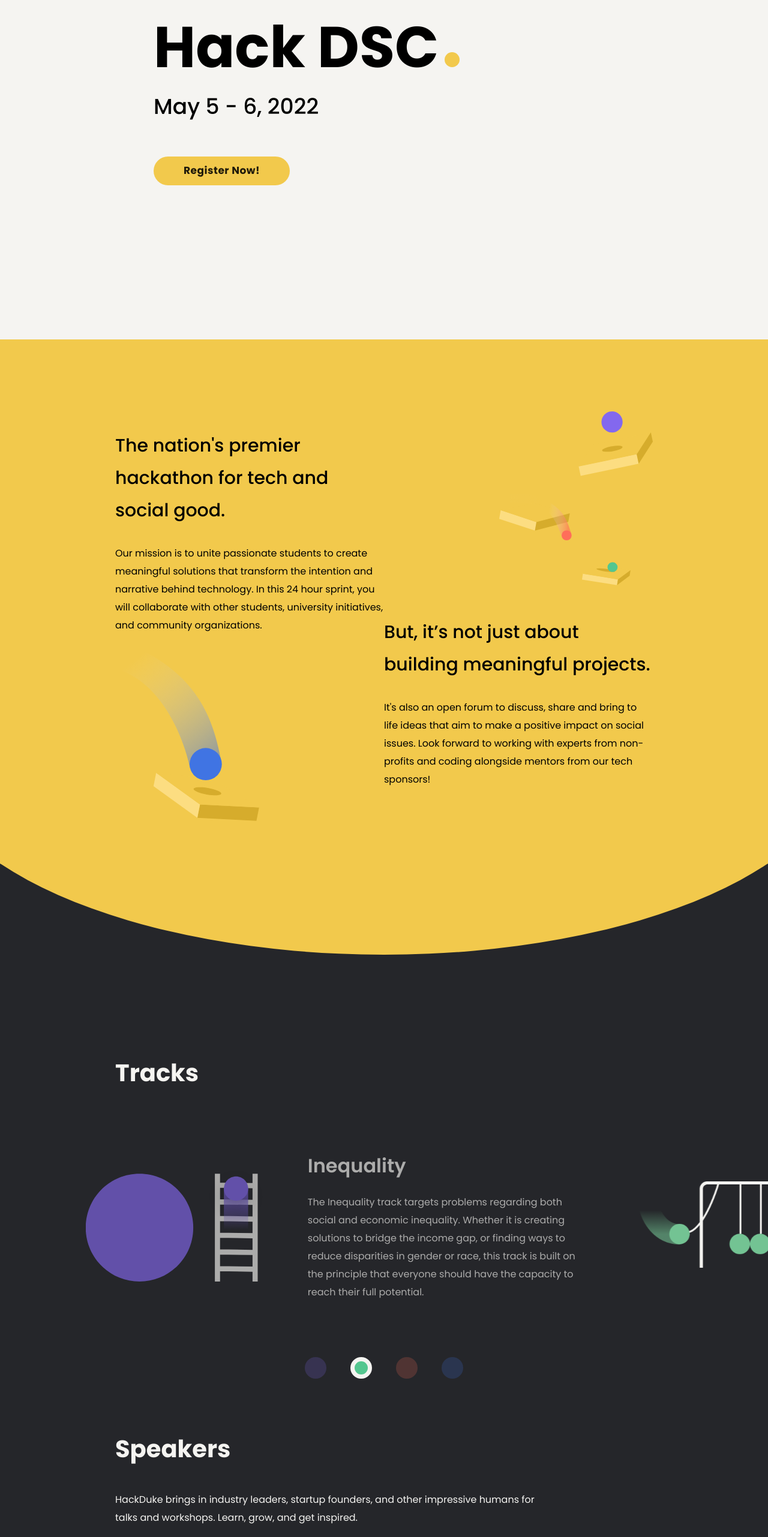
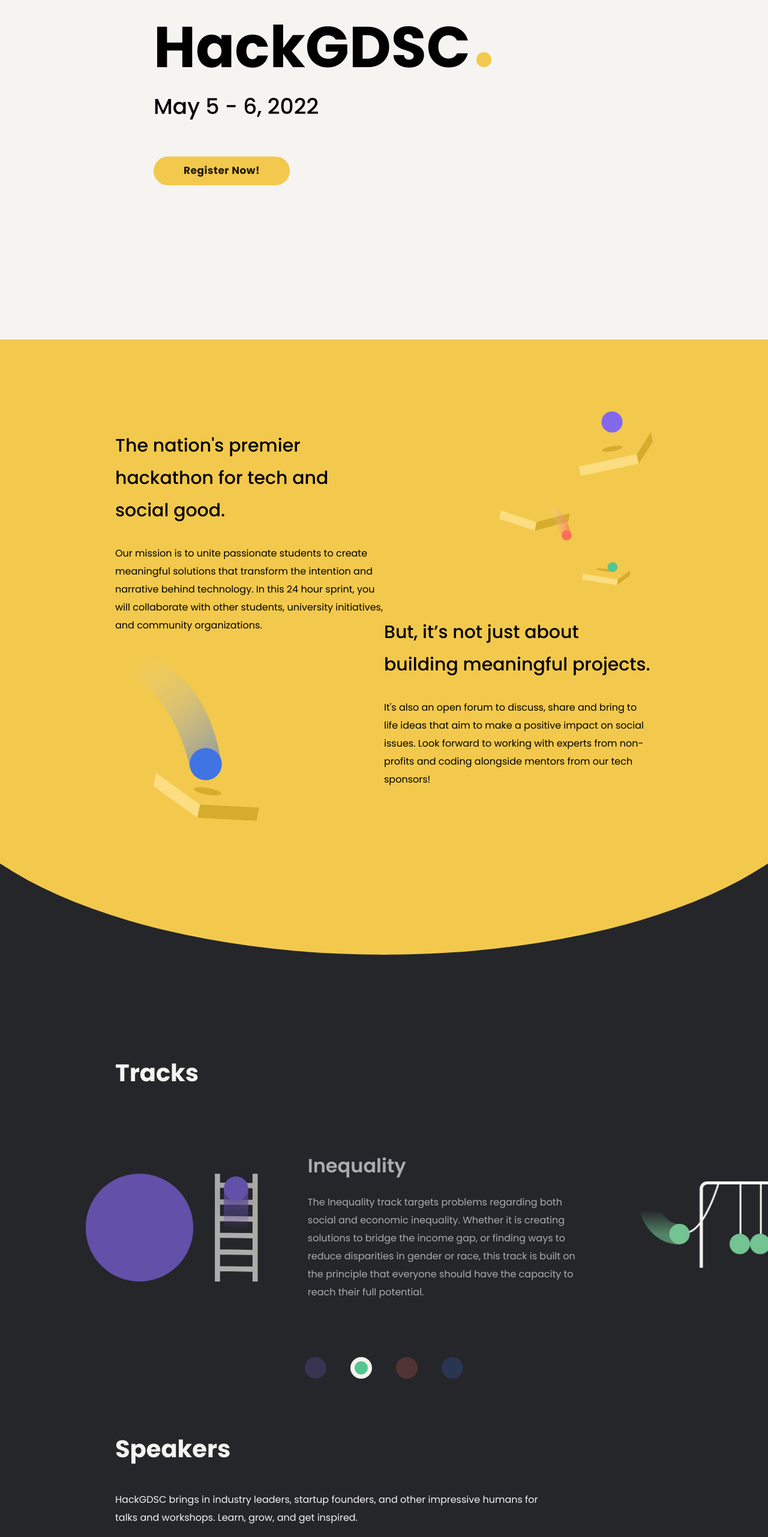
Before and after one commit to GDGCVITBHOPAL/summerfest, a React (Create React App) app: page / in a window 1280 px wide. Shown: the part 234-2797 px from the top of the page at 60% size. Built offline with nearby package versions, Linux system fonts and the light colour scheme.

Commit message:
branding changes

```diff
--- a/package.json
+++ b/package.json
@@ -1,5 +1,5 @@
 {
-  "name": "hackduke2020",
+  "name": "hackgdsc2022",
   "version": "0.1.0",
   "private": true,
   "dependencies": {
--- a/public/index.html
+++ b/public/index.html
@@ -14,12 +14,8 @@
 <html lang="en">
   <head>
     <meta charset="utf-8" />
-    <link rel="icon" href="%PUBLIC_URL%/hackduke-favicon.png" />
     <meta name="viewport" content="width=device-width, initial-scale=1" />
     <meta name="theme-color" content="#000000" />
-    <meta property="og:title" content="Code For Good 2020" />
-    <meta property="og:description" content="The nation's premier hackathon for tech and social good. Our mission is to unite passionate students to create meaningful solutions that transform the intention and narrative behind technology." />
-    <meta property="og:image" content="//2020.hackduke.org/preview.png" />
     <link rel="apple-touch-icon" href="%PUBLIC_URL%/logo192.png" />
     <!--
       manifest.json provides metadata used when your web app is installed on a
@@ -36,7 +32,7 @@
       Learn how to configure a non-root public URL by running `npm run build`.
     -->
     <link href="https://fonts.googleapis.com/css2?family=Poppins:ital,wght@0,100;0,200;0,300;0,400;0,500;0,600;0,700;0,800;0,900;1,100;1,200;1,300;1,400;1,500;1,600;1,700;1,800;1,900&display=swap" rel="stylesheet" />
-    <title>HackDuke 2020</title>
+    <title>HackGDSC 2022</title>
   </head>
   <body>
     <noscript>You need to enable JavaScript to run this app.</noscript>
--- a/src/components/PageHeader.js
+++ b/src/components/PageHeader.js
@@ -1,14 +1,13 @@
 import React from "react";
-import "./PageHeader.css"
-import { GrInstagram } from 'react-icons/gr'
+import "./PageHeader.css";
+import { GrInstagram } from "react-icons/gr";
 import { FaDiscord } from "react-icons/fa";
-import { FaTwitter } from 'react-icons/fa'
+import { FaTwitter } from "react-icons/fa";
 
 function PageHeader(props) {
-
   return (
     <div className={"header-section"}>
-        <span className={"header-title"}>HackDuke</span>
+      <span className={"header-title"}>HackGDSC 2022</span>
       <span className={"icon-section"}>
         <a href="https://www.instagram.com/gdscvitbhopal">
           <GrInstagram className={"social-icon"} />
--- a/src/components/TrackSlider.js
+++ b/src/components/TrackSlider.js
@@ -1,37 +1,36 @@
-import React from 'react';
-import tracks1 from '../graphics/tracks1.svg';
-import tracks2 from '../graphics/tracks2.svg';
-import tracks3 from '../graphics/tracks3.svg';
-import tracks4 from '../graphics/tracks4.svg';
-import SwiperCore, { Pagination, A11y, Autoplay} from 'swiper';
-import { Swiper, SwiperSlide } from 'swiper/react';
-import './TrackSlider.css';
+import React from "react";
+import tracks1 from "../graphics/tracks1.svg";
+import tracks2 from "../graphics/tracks2.svg";
+import tracks3 from "../graphics/tracks3.svg";
+import tracks4 from "../graphics/tracks4.svg";
+import SwiperCore, { Pagination, A11y, Autoplay } from "swiper";
+import { Swiper, SwiperSlide } from "swiper/react";
+import "./TrackSlider.css";
 
 // Import Swiper styles
-import 'swiper/swiper.scss';
-import 'swiper/components/navigation/navigation.scss';
-import 'swiper/components/pagination/pagination.scss';
-import 'swiper/components/scrollbar/scrollbar.scss';
+import "swiper/swiper.scss";
+import "swiper/components/navigation/navigation.scss";
+import "swiper/components/pagination/pagination.scss";
+import "swiper/components/scrollbar/scrollbar.scss";
 
 // install Swiper components
 SwiperCore.use([Pagination, A11y, Autoplay]);
 
 function TrackSlider() {
-
   return (
     <Swiper
       updateOnWindowResize
-            autoplay={{delay: 5000}}
+      autoplay={{ delay: 5000 }}
       speed={1000}
       slidesPerView={1.3}
       centeredSlides
       spaceBetween={100}
-            breakpoints={{768: {slidesPerView: 1.5}}}
+      breakpoints={{ 768: { slidesPerView: 1.5 } }}
       pagination={{
         clickable: true,
         renderBullet: function (index, className) {
-                    return `<div class="${className} override slide${index}"></div>`
-                }
+          return `<div class="${className} override slide${index}"></div>`;
+        },
       }}
     >
       <SwiperSlide>
@@ -41,7 +40,13 @@
           </div>
           <div className={"track-textbox"}>
             <h1 className={"track-title"}>Inequality</h1>
-                        <p className={"track-contents"}>The Inequality track targets problems regarding both social and economic inequality. Whether it is creating solutions to bridge the income gap, or finding ways to reduce disparities in gender or race, this track is built on the principle that everyone should have the capacity to reach their full potential.</p>
+            <p className={"track-contents"}>
+              The Inequality track targets problems regarding both social and
+              economic inequality. Whether it is creating solutions to bridge
+              the income gap, or finding ways to reduce disparities in gender or
+              race, this track is built on the principle that everyone should
+              have the capacity to reach their full potential.
+            </p>
           </div>
         </div>
       </SwiperSlide>
@@ -52,7 +57,13 @@
           </div>
           <div className={"track-textbox"}>
             <h1 className={"track-title"}>Energy and Environment</h1>
-                        <p className={"track-contents"}>The Energy and Environment track encompasses a technical perspective to deal with large issues impacting energy use, allocation and environmental regulations. This track has many applications, including machine learning for resource extraction, the use of green energy and enforcing environmental policy.</p>
+            <p className={"track-contents"}>
+              The Energy and Environment track encompasses a technical
+              perspective to deal with large issues impacting energy use,
+              allocation and environmental regulations. This track has many
+              applications, including machine learning for resource extraction,
+              the use of green energy and enforcing environmental policy.
+            </p>
           </div>
         </div>
       </SwiperSlide>
@@ -63,7 +74,13 @@
           </div>
           <div className={"track-textbox"}>
             <h1 className={"track-title"}>Health</h1>
-                        <p className={"track-contents"}>The Health track allows hackers to work with various kinds of health related data, as well as connect with mentors from the intersection of health and technology. More than ever, technology today is in a prime position to improve the quality, efficiency, and accessibility of health care.</p>
+            <p className={"track-contents"}>
+              The Health track allows hackers to work with various kinds of
+              health related data, as well as connect with mentors from the
+              intersection of health and technology. More than ever, technology
+              today is in a prime position to improve the quality, efficiency,
+              and accessibility of health care.
+            </p>
           </div>
         </div>
       </SwiperSlide>
@@ -74,12 +91,17 @@
           </div>
           <div className={"track-textbox"}>
             <h1 className={"track-title"}>Education</h1>
-                        <p className={"track-contents"}>The Education track pairs hackers with educators, reaching out to all levels of subjects and skills. In addition to HackDuke sponsored Education events, projects aim to increase visibility of technology and to introduce basic skills to the public.</p>
+            <p className={"track-contents"}>
+              The Education track pairs hackers with educators, reaching out to
+              all levels of subjects and skills. In addition to HackGDSC
+              sponsored Education events, projects aim to increase visibility of
+              technology and to introduce basic skills to the public.
+            </p>
           </div>
         </div>
       </SwiperSlide>
     </Swiper>
-    )
+  );
 }
 
 export default TrackSlider;
--- a/src/pages/HomePage.js
+++ b/src/pages/HomePage.js
@@ -10,7 +10,7 @@
             <PageHeader/>
             <div className={"home-page"}>
                 <div>
-                    <h1 className={"home-title"}>Hack DSC</h1>
+                    <h1 className={"home-title"}>HackGDSC</h1>
                     <div className={"home-circle"}></div>
                     <h3 className={"home-dates"}>May 5 - 6, 2022</h3>
                 </div>
--- a/src/pages/sections/BottomInfo.js
+++ b/src/pages/sections/BottomInfo.js
@@ -11,7 +11,6 @@
                 <a style={{textDecoration: "none" }}href="https://hackduke.typeform.com/to/Dilr78Te" target="_blank" rel="noopener noreferrer">
                     <Fab variant={"extended"} className={"home-button"}>Apply Now!</Fab>
                 </a>
-                <div id="legal">© HackDuke 2020 — <a href="https://static.mlh.io/docs/mlh-code-of-conduct.pdf">Code of Conduct</a></div>
                 <div id="shadow"></div>
             </div>
         </div>
--- a/src/pages/sections/Speakers.js
+++ b/src/pages/sections/Speakers.js
@@ -1,20 +1,24 @@
-import React from 'react';
+import React from "react";
 import SpeakerSlider from "../../components/SpeakerSlider";
 
-
 function Speakers(props) {
-
-    return (
-        <div className={'section'}>
-            <div className={'section-page-container'}>
-                <div className={'section-content-container'}>
-                    <div className={'section-header'}>Speakers</div>
-                    <p className={'speaker-intro'}>HackDuke brings in industry leaders, startup founders, and other impressive humans for talks and workshops. Learn, grow, and get inspired.</p>
-                    <div className={"speakers"}><SpeakerSlider/></div>
-                </div>
-            </div>
+  return (
+    <div className={"section"}>
+      <div className={"section-page-container"}>
+        <div className={"section-content-container"}>
+          <div className={"section-header"}>Speakers</div>
+          <p className={"speaker-intro"}>
+            HackGDSC brings in industry leaders, startup founders, and other
+            impressive humans for talks and workshops. Learn, grow, and get
+            inspired.
+          </p>
+          <div className={"speakers"}>
+            <SpeakerSlider />
+          </div>
         </div>
-    )
+      </div>
+    </div>
+  );
 }
 
 export default Speakers;
```
Also changed, not shown: public/manifest.json. Lines whose indentation alone changed are shown as unchanged.
